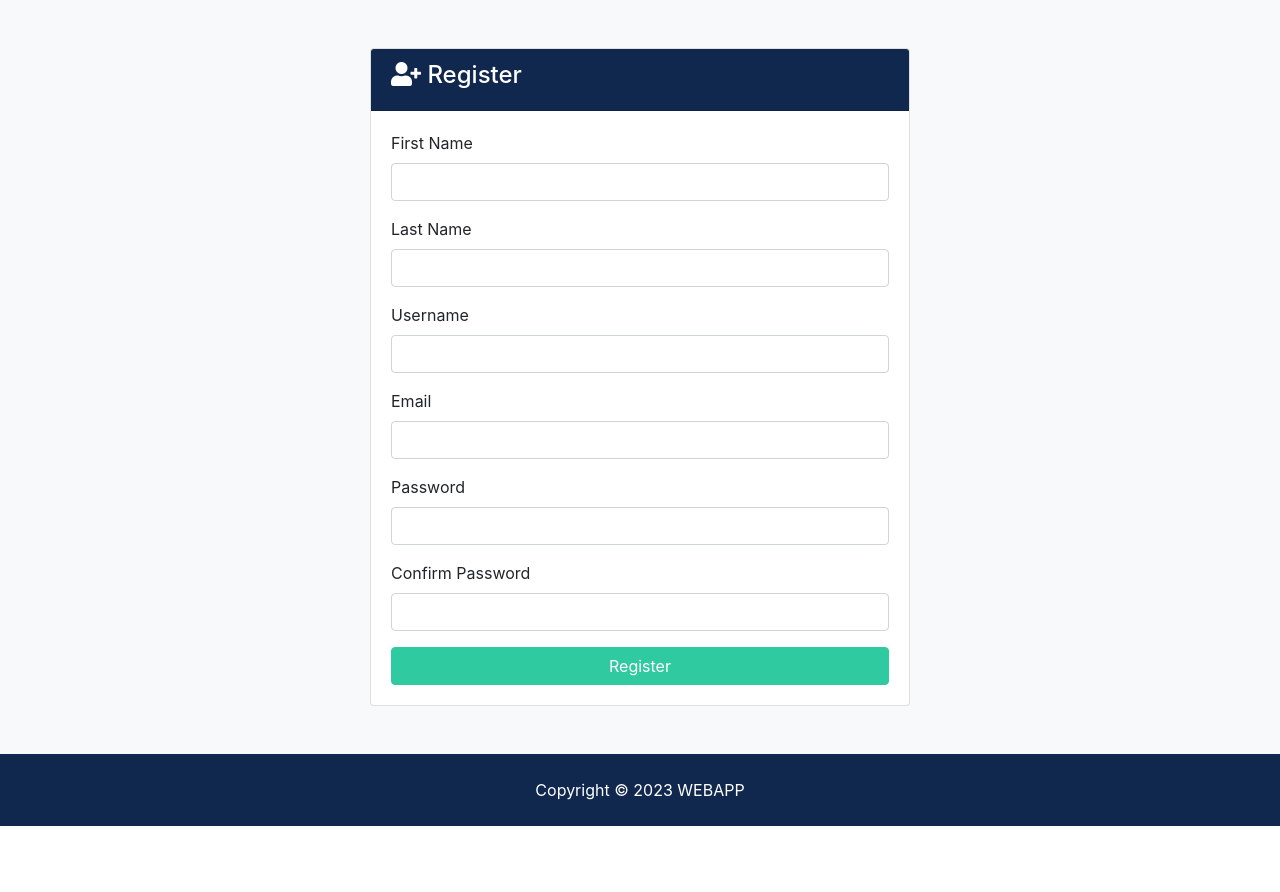
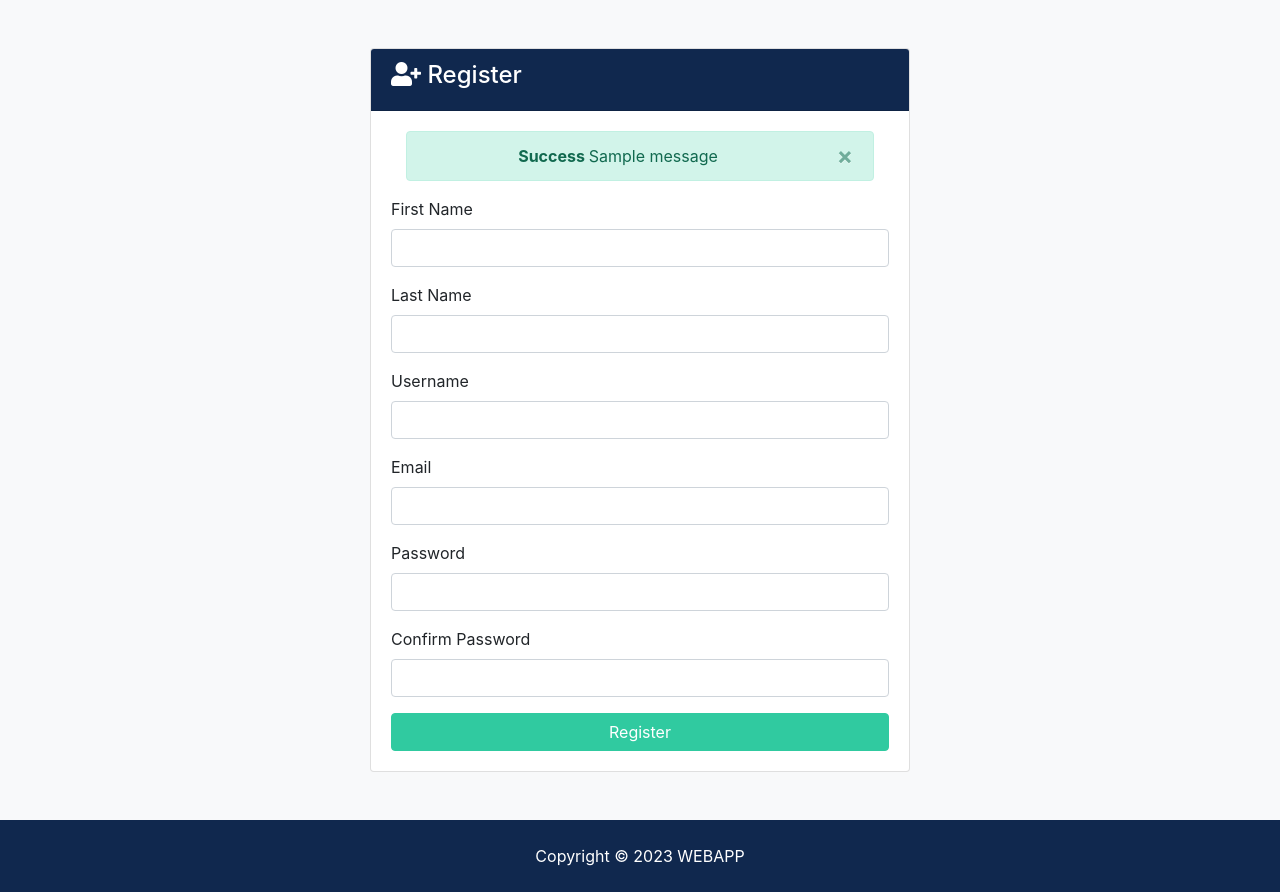
Before and after one commit to Ali-Ahmadii/WEBAPP-django, a Django app: page /accounts/register in a window 1280 px wide. Shown: the part 112-1004 px from the top of the page. Before the commit the page ends 938 px from the top, so only its background shows below. Run offline with Django 4.2, Linux system fonts and the light colour scheme; tables that the repository leaves empty hold one stand-in row (values such as "Sample post"); one stand-in notice (Sample message) is shown; some libraries are stand-ins or nearby versions.

Commit message:
error message

```diff
--- a/accounts/views.py
+++ b/accounts/views.py
@@ -1,5 +1,5 @@
 from django.shortcuts import render , redirect
-
+from django.contrib import messages
 # Create your views here.
 def login(request):
     if request.method == 'POST':
@@ -8,8 +8,8 @@ def login(request):
         return render(request, 'accounts/login.html')
 def register(request):
     if request.method == 'POST':
-        #register to db\
-        return
+        messages.error(request,'Something went wrong.')
+        return redirect('register')
     else:
         return render(request, 'accounts/register.html')
 def dashboard(request):
--- a/templates/accounts/login.html
+++ b/templates/accounts/login.html
@@ -10,6 +10,7 @@
                 <i class="fas fa-sign-in-alt"></i> Login</h4>
             </div>
             <div class="card-body">
+              {% include 'partials/_alerts.html' %}
                 <form action="{% url 'login' %}" method="POST">
                     {% csrf_token %}
                     <div class="form-group">
--- a/templates/accounts/register.html
+++ b/templates/accounts/register.html
@@ -10,7 +10,9 @@
                 <i class="fas fa-user-plus"></i> Register</h4>
             </div>
             <div class="card-body">
+              {% include 'partials/_alerts.html' %}
                 <form action="{% url 'register' %}" method="POST">
+                  {% csrf_token %}
                   <div class="form-group">
                   <label for="first_name">First Name</label>
                   <input type="text" name="first_name" class="form-control" required>
--- /dev/null
+++ b/templates/partials/_alerts.html
@@ -0,0 +1,17 @@
+{% if messages %}
+  {% for message in messages %}
+    <div id="message" class="container">
+      <div class="alert alert-{{ message.tags }} alert-dismissible text-center" role="alert">
+        <button type="button" class="close" data-dismiss="alert"><span aria-hidden="true">&times;</span></button>
+        <strong>
+          {% if message.level == DEFAULT_MESSAGE_LEVELS.ERROR %}
+            Error:
+          {% else %}
+            {{ message.tags|title }}
+          {% endif %}
+        </strong>
+        {{ message }}
+      </div>
+    </div>
+  {% endfor %}
+{% endif %}
```
Also changed, not shown: WEBAPP/settings.py (+7 -0 lines).
